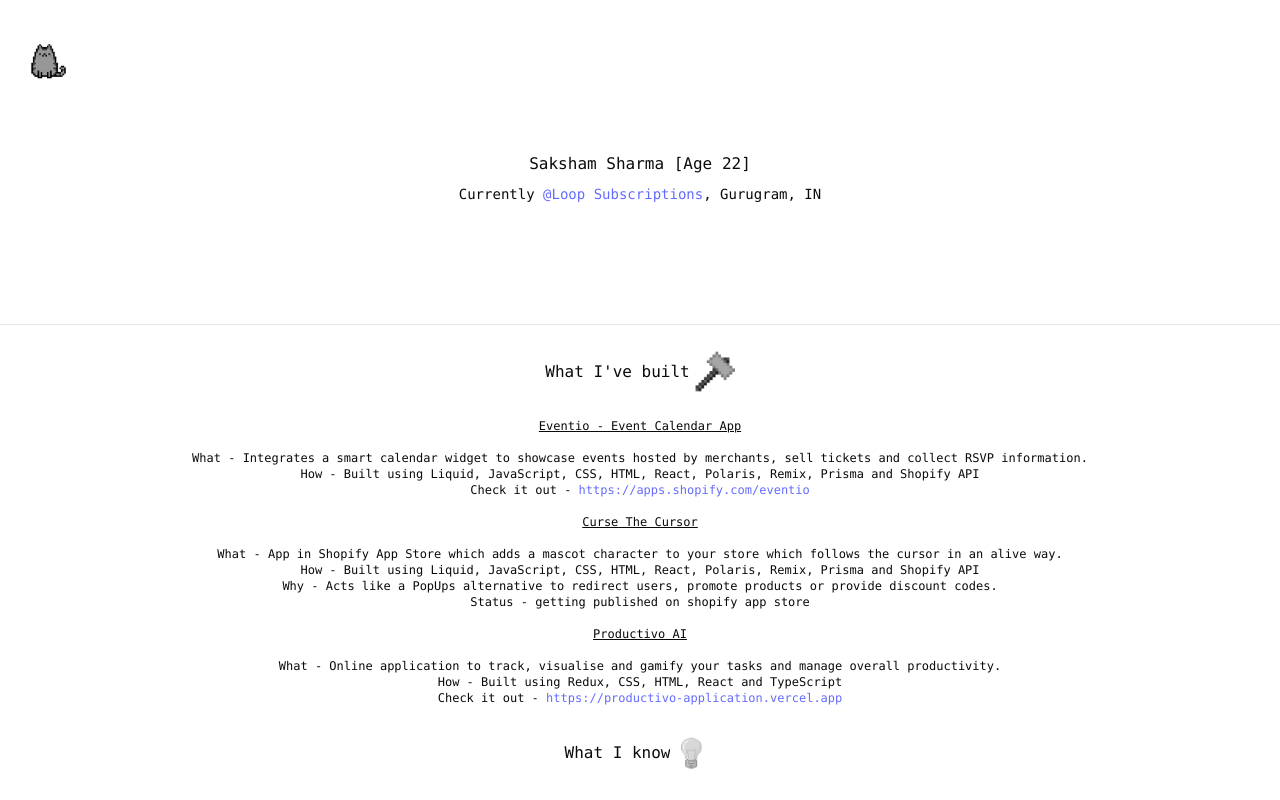
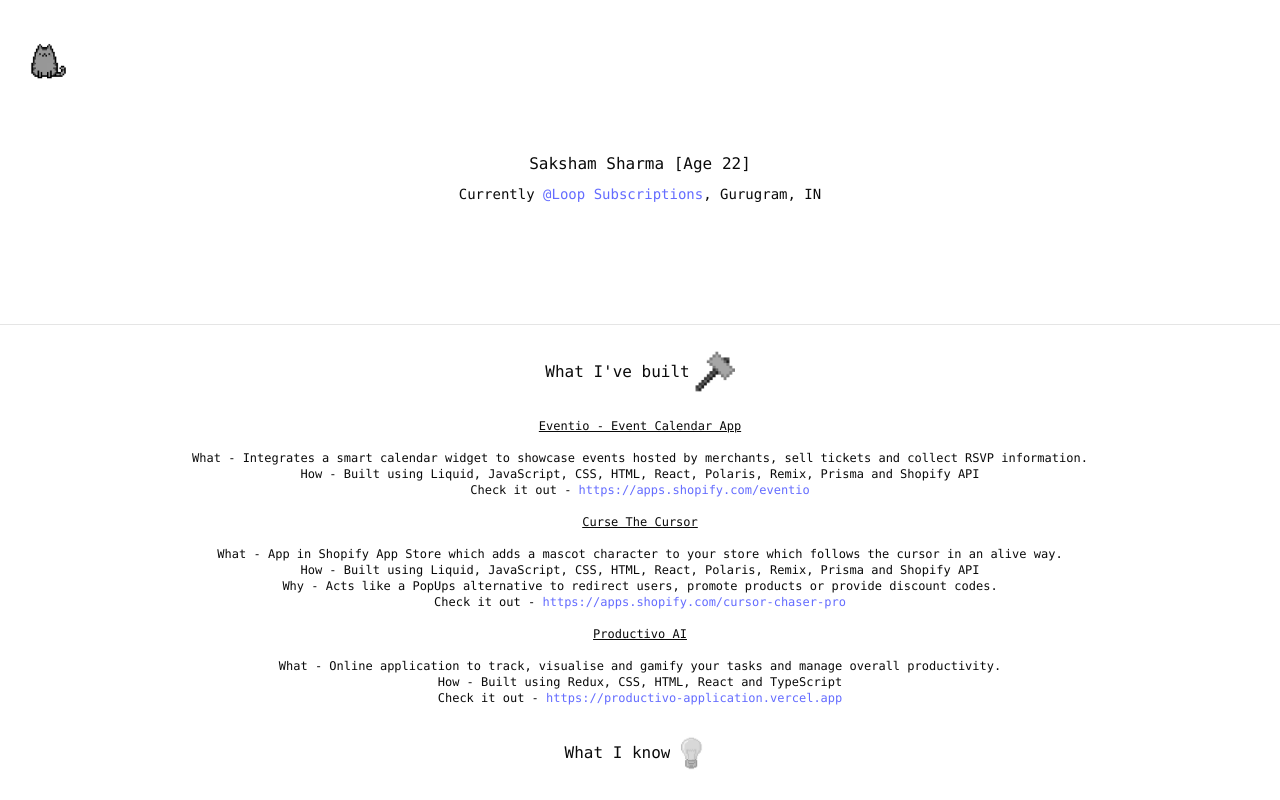
Before and after one commit to sakshamsahore2811/saksham-sharma, a React (Vite) app: page / in a window 1280 px wide. Shown: the top 800 px of the page. Built offline with nearby package versions, Linux system fonts and the light colour scheme.

Commit message:
Update projects.tsx

```diff
--- a/src/components/projects.tsx
+++ b/src/components/projects.tsx
@@ -32,7 +32,7 @@
                 <br/>
                 Why - Acts like a PopUps alternative to redirect users, promote products or provide discount codes.
                 <br/>
-                Status - getting published on shopify app store
+                Check it out - <a href="https://apps.shopify.com/cursor-chaser-pro" target="_blank">https://apps.shopify.com/cursor-chaser-pro</a>
             </div>
             <br/>
             <div>
```
